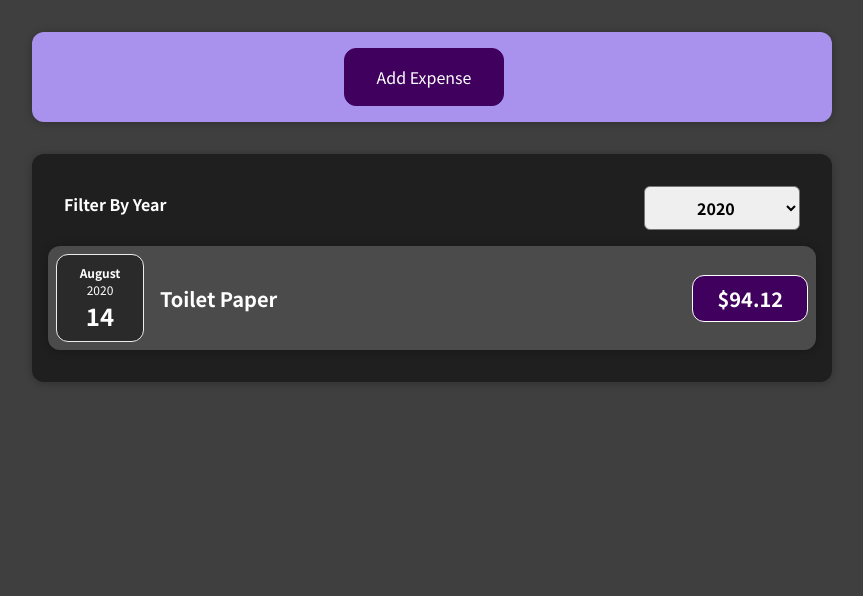
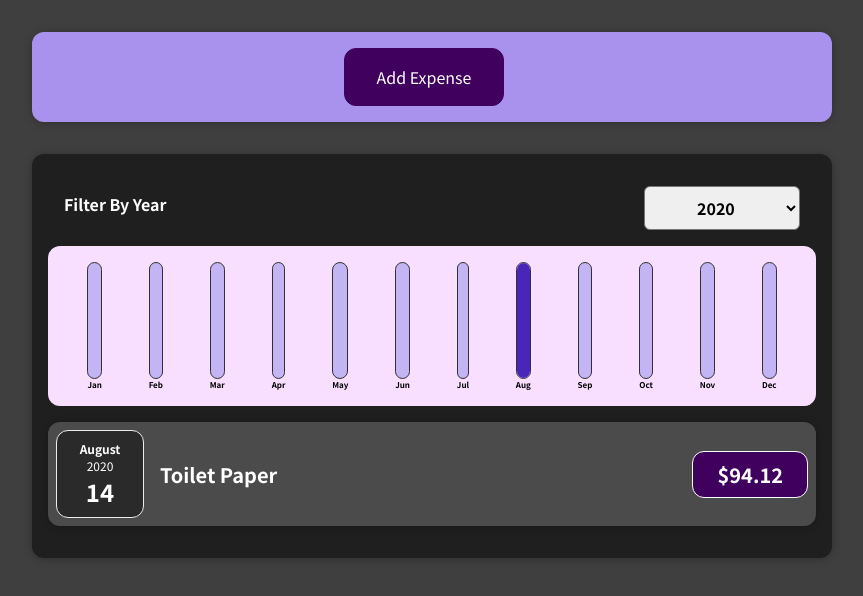
Before and after one commit to YeshwanthKare/react-complete-guide, a React (Create React App) app: page / in a window 1280 px wide. Shown: the top 596 px of the page, without its empty margins (208-1071 px from the left). Built offline with nearby package versions, Linux system fonts and the light colour scheme.

Commit message:
ADD: created an expense app

```diff
--- a/src/App.js
+++ b/src/App.js
@@ -1,4 +1,5 @@
 import React, { useState } from "react";
+// import Chart from "./components/Chart/Chart";
 import Expenses from "./components/Expenses/Expenses";
 import NewExpense from "./components/NewExpense/NewExpense";
 
--- /dev/null
+++ b/src/components/Chart/Chart.css
@@ -0,0 +1,9 @@
+.chart {
+  padding: 1rem;
+  border-radius: 12px;
+  background-color: #f8dfff;
+  text-align: center;
+  display: flex;
+  justify-content: space-around;
+  height: 10rem;
+}
--- /dev/null
+++ b/src/components/Chart/Chart.js
@@ -0,0 +1,24 @@
+import React from "react";
+
+import ChartBar from "./ChartBar";
+import "./Chart.css";
+
+const Chart = (props) => {
+  const dataPointsChart = props.dataPoints.map((datapoint) => datapoint.value);
+  const totalMaximum = Math.max(...dataPointsChart);
+
+  return (
+    <div className="chart">
+      {props.dataPoints.map((datapoint) => (
+        <ChartBar
+          key={datapoint.label}
+          value={datapoint.value}
+          maxValue={totalMaximum}
+          label={datapoint.label}
+        />
+      ))}
+    </div>
+  );
+};
+
+export default Chart;
--- /dev/null
+++ b/src/components/Chart/ChartBar.css
@@ -0,0 +1,30 @@
+.chart-bar {
+  height: 100%;
+  display: flex;
+  flex-direction: column;
+  align-items: center;
+}
+
+.chart-bar__inner {
+  height: 100%;
+  width: 100%;
+  border: 1px solid #313131;
+  border-radius: 12px;
+  background-color: #c3b4f3;
+  overflow: hidden;
+  display: flex;
+  flex-direction: column;
+  justify-content: flex-end;
+}
+
+.chart-bar__fill {
+  background-color: #4826b9;
+  width: 100%;
+  transition: all 0.3s ease-out;
+}
+
+.chart-bar__label {
+  font-weight: bold;
+  font-size: 0.5rem;
+  text-align: center;
+}
--- /dev/null
+++ b/src/components/Chart/ChartBar.js
@@ -0,0 +1,24 @@
+import React from "react";
+import "./ChartBar.css";
+
+const ChartBar = (props) => {
+  let barFillHeight = "0%";
+
+  if (props.maxValue > 0) {
+    barFillHeight = Math.round((props.value / props.maxValue) * 100) + "%";
+  }
+
+  return (
+    <div className="chart-bar">
+      <div className="chart-bar__inner">
+        <div
+          className="chart-bar__fill"
+          style={{ height: barFillHeight }}
+        ></div>
+      </div>
+      <div className="chart-bar__label">{props.label}</div>
+    </div>
+  );
+};
+
+export default ChartBar;
--- a/src/components/Expenses/Expenses.js
+++ b/src/components/Expenses/Expenses.js
@@ -3,6 +3,7 @@
 import ExpensesFilter from "./ExpensesFilter";
 import "./Expenses.css";
 import ExpensesList from "./ExpensesList";
+import ExpensesChart from "./ExpensesChart";
 
 const Expenses = (props) => {
   const [selectedYear, setSelectedYear] = useState("2020");
@@ -22,6 +23,7 @@
           selected={selectedYear}
           yearPicked={pickedYearHandler}
         />
+        <ExpensesChart expenses={filterYearSelected} />
         <ExpensesList filteredYear={filterYearSelected} />
       </Card>
     </div>
--- /dev/null
+++ b/src/components/Expenses/ExpensesChart.js
@@ -0,0 +1,32 @@
+import React from "react";
+import Chart from "../Chart/Chart";
+
+const ExpensesChart = (props) => {
+  const chartDataPoints = [
+    { label: "Jan", value: 0 },
+    { label: "Feb", value: 0 },
+    { label: "Mar", value: 0 },
+    { label: "Apr", value: 0 },
+    { label: "May", value: 0 },
+    { label: "Jun", value: 0 },
+    { label: "Jul", value: 0 },
+    { label: "Aug", value: 0 },
+    { label: "Sep", value: 0 },
+    { label: "Oct", value: 0 },
+    { label: "Nov", value: 0 },
+    { label: "Dec", value: 0 },
+  ];
+
+  for (const expense of props.expenses) {
+    const expenseMonth = expense.date.getMonth();
+    chartDataPoints[expenseMonth].value += expense.amount;
+  }
+
+  return (
+    <div>
+      <Chart dataPoints={chartDataPoints} />
+    </div>
+  );
+};
+
+export default ExpensesChart;
--- a/src/components/NewExpense/ExpenseForm.js
+++ b/src/components/NewExpense/ExpenseForm.js
@@ -32,7 +32,7 @@
     const expenseData = {
       title: enteredTitle,
       date: new Date(enteredDate),
-      amount: enteredAmount,
+      amount: +enteredAmount,
     };
 
     // console.log(expenseData);
--- a/src/components/NewExpense/NewExpense.js
+++ b/src/components/NewExpense/NewExpense.js
@@ -26,7 +26,11 @@
 
   return (
     <div className="new-expense">
-      {!isEditing && <button onClick={startEditingHandler}>Add Expense</button>}
+      {!isEditing && (
+        <button type="button" onClick={startEditingHandler}>
+          Add Expense
+        </button>
+      )}
       {isEditing && (
         <ExpenseForm
           onSaveExpenseData={saveExpenseDataHandler}
```
